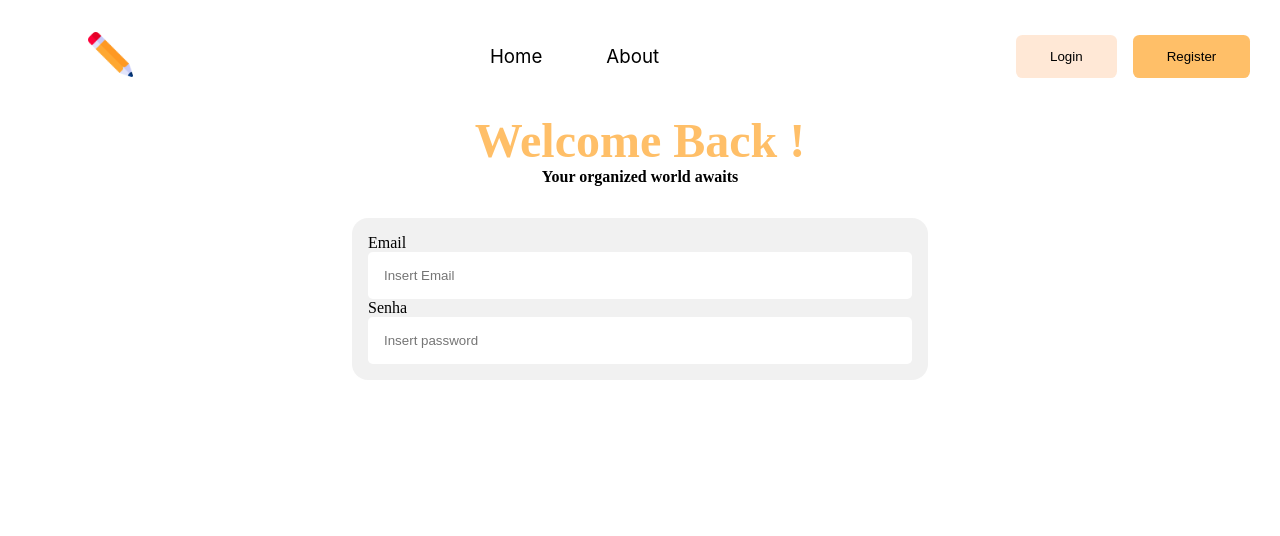
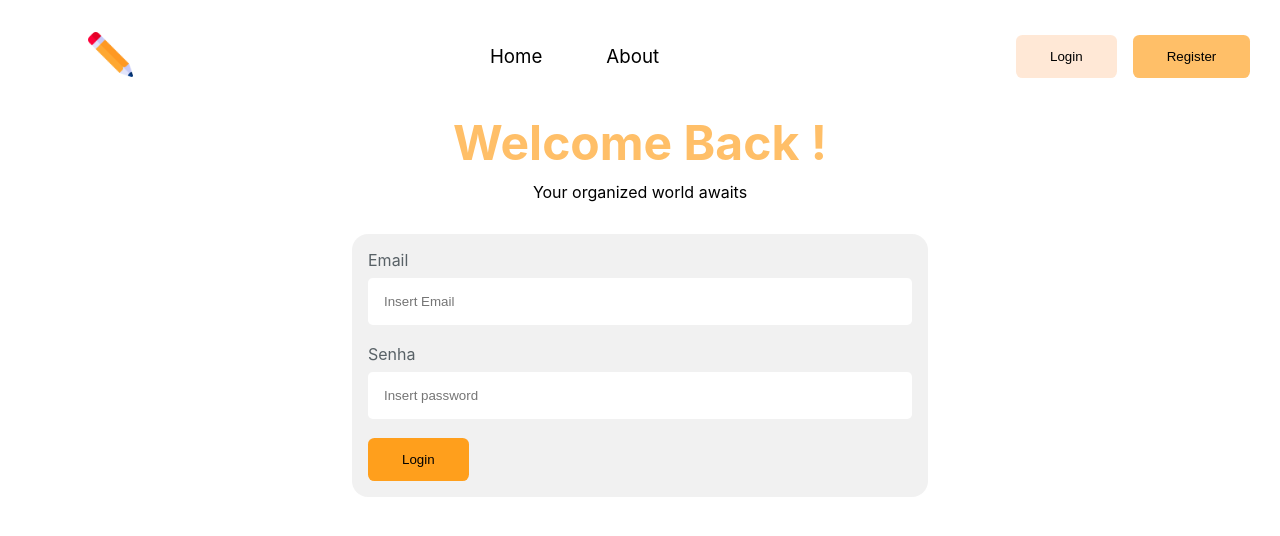
Before and after one commit to Emanuel-Al/Listalk, a Next.js app in the folder listalk/: page /login in a window 1280 px wide. Shown: the top 536 px of the page. Built offline with nearby package versions, Linux system fonts and the light colour scheme.

Commit message:
Fix: Font and layout issues

```diff
--- a/listalk/components/Header/header.module.css
+++ b/listalk/components/Header/header.module.css
@@ -14,7 +14,7 @@
 .pages{
     display: flex;
     gap: 4rem;
-    font-family: Inter;
+    font-family: "Inter", sans-serif;
 }
 
 .pages h3{
--- a/listalk/components/form/formInput.module.css
+++ b/listalk/components/form/formInput.module.css
@@ -1,3 +1,9 @@
+.inputContainer{
+    display: flex;
+    flex-direction: column;
+    gap: 0.5rem;
+}
+
 .inputStyle{
     min-width: 100%;
     border-radius: 0.3rem;
@@ -7,4 +13,6 @@
 
 .labelStyle{
     display: block;
+    font-family: "Inter", sans-serif;
+    color: #586166;
 }
--- a/listalk/src/pages/login.module.css
+++ b/listalk/src/pages/login.module.css
@@ -1,9 +1,11 @@
 .container {
   text-align: center;
+  font-family: "Inter", sans-serif;
 }
 
 .container h1 {
   font-size: 3rem;
+  margin-bottom: 0.6rem;
   color: #ffbf68;
 }
 
@@ -15,4 +17,5 @@
     margin: 2rem auto;
     display: flex;
     flex-direction: column;
+    gap: 1.2rem;
   }
--- a/listalk/src/pages/login.tsx
+++ b/listalk/src/pages/login.tsx
@@ -2,14 +2,14 @@ import React from "react";
 import Header from "../../components/Header/Header";
 import styles from "./login.module.css";
 import FormInput from "../../components/form/formInput";
-
+import HeaderBtn from "../../components/Header/HeaderBtn";
 const login = () => {
   return (
     <div>
       <Header showLoginButton={true} showRegisterButton={true} />
       <div className={styles.container}>
         <h1>Welcome Back !</h1>
-        <h4>Your organized world awaits</h4>
+        <p>Your organized world awaits</p>
       </div>
       <div className={styles.inputArea}>
         <FormInput
@@ -22,6 +22,7 @@ const login = () => {
           placeHolder="Insert password"
           inputType="password"
         />
+        <HeaderBtn buttonName="Login" buttonType="Login2"/>
       </div>
     </div>
   );
```
